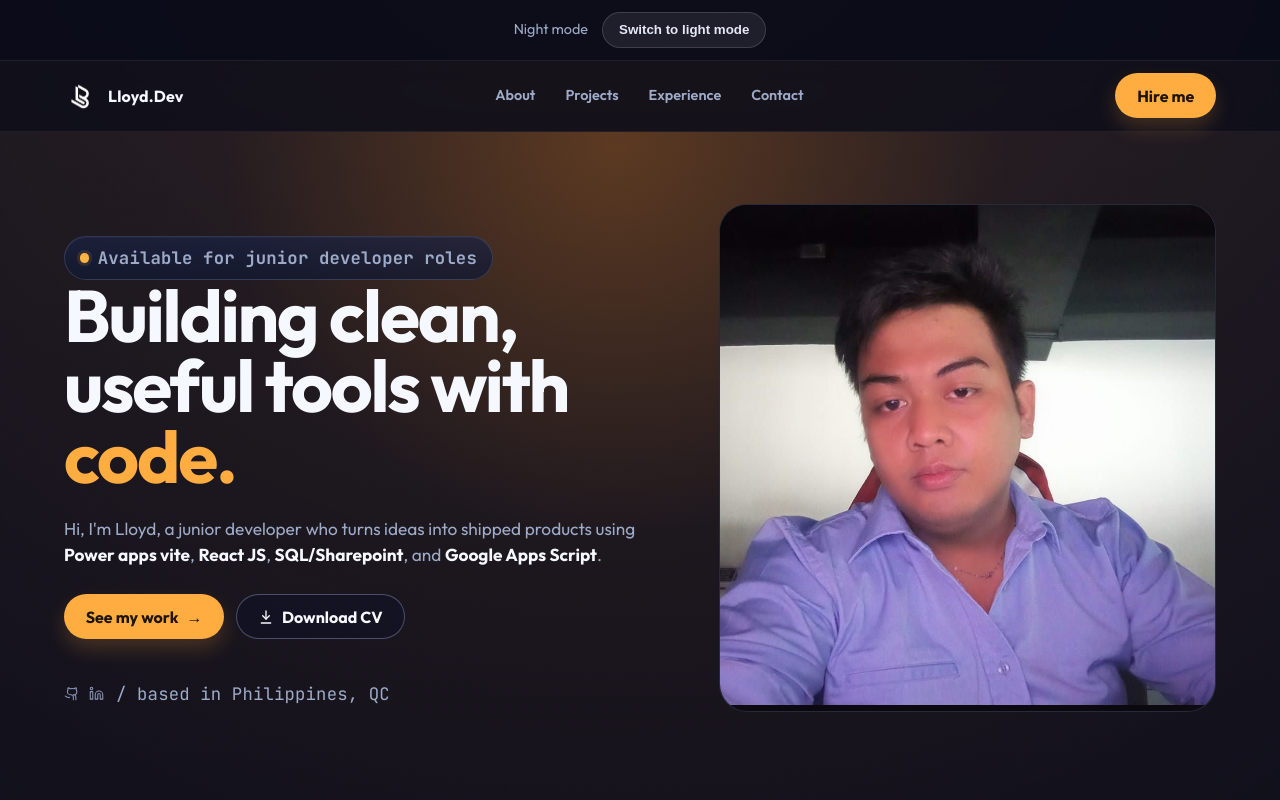
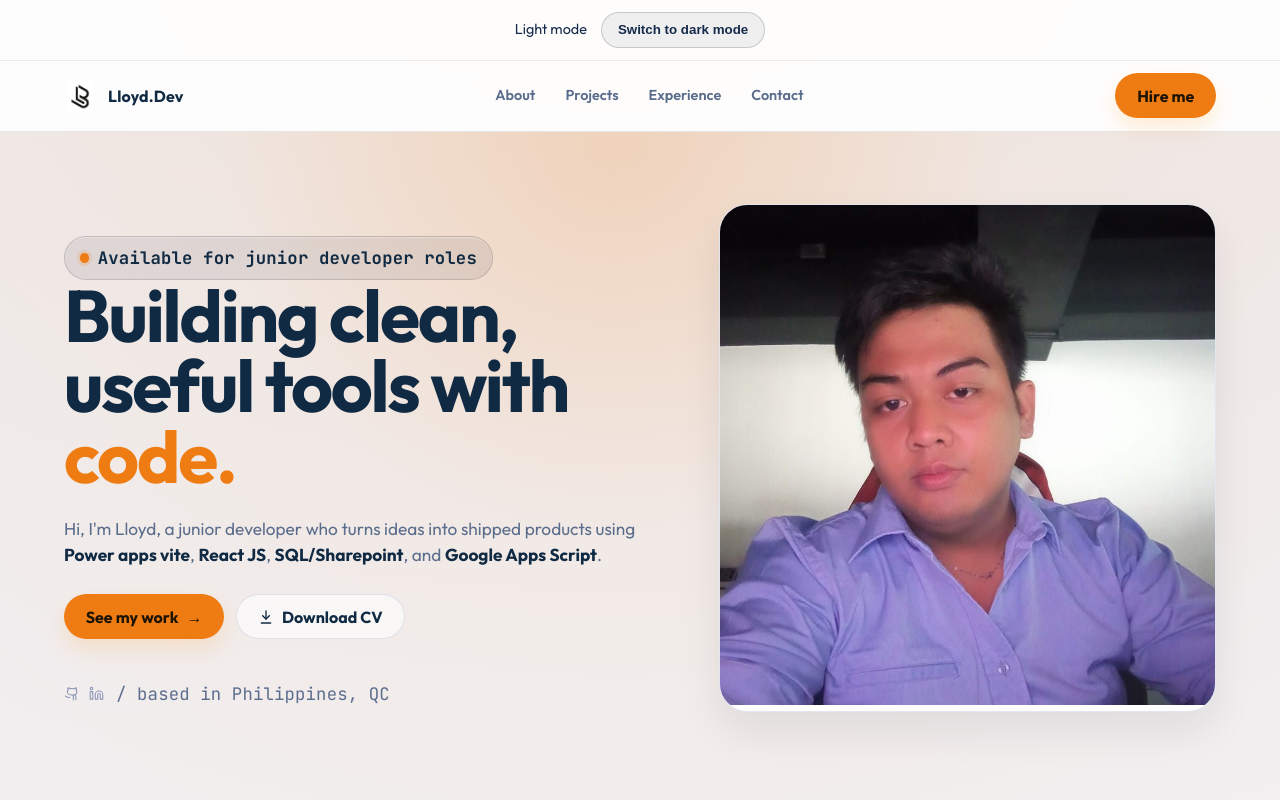
Before and after one commit to azkers74/MyPortfolio, a React (Vite) app: page / in a window 1280 px wide. Shown: the top 800 px of the page. Built offline with nearby package versions, Linux system fonts and the light colour scheme.

Commit message:
MyPortfolio V.5

```diff
--- a/src/App.css
+++ b/src/App.css
@@ -118,6 +118,12 @@
   box-shadow: 0 14px 24px rgba(15, 23, 42, 0.05);
 }
 
+.page-shell.light-mode .stat-card:hover {
+  transform: translateY(-2px);
+  border-color: rgba(239, 124, 18, 0.9);
+  box-shadow: inset 0 0 0 1px rgba(239, 124, 18, 0.12);
+}
+
 .page-shell.light-mode .project-card {
   background: rgba(255, 255, 255, 0.95);
   box-shadow: 0 16px 26px rgba(15, 23, 42, 0.08);
@@ -157,6 +163,14 @@
   border-color: rgba(99, 124, 170, 0.25);
   color: var(--title);
   background: rgba(15, 23, 42, 0.08);
+}
+
+.page-shell.light-mode .skill-tags li:hover,
+.page-shell.light-mode .skill-tags li:focus-visible {
+  border-color: rgba(239, 124, 18, 0.9);
+  color: #ef7c12;
+  transform: translateY(-1px);
+  box-shadow: 0 0 0 1px rgba(239, 124, 18, 0.2);
 }
 
 .page-shell.light-mode .contact-card {
--- a/src/App.tsx
+++ b/src/App.tsx
@@ -9,11 +9,12 @@ interface Project {
 }
 
 function App() {
-  const [theme, setTheme] = useState<'dark' | 'light'>('dark')
+  const [theme, setTheme] = useState<'dark' | 'light'>('light')
   const [selectedProject, setSelectedProject] = useState<Project | null>(null)
   const [selectedImageIndex, setSelectedImageIndex] = useState(0)
   const [zoomedImage, setZoomedImage] = useState<string | null>(null)
   const portraitImageUrl = `${import.meta.env.BASE_URL}Lloyd.jpg`
+  const cvUrl = `${import.meta.env.BASE_URL}CV.pdf`
   const brandLogoUrl = `${import.meta.env.BASE_URL}${theme === 'dark' ? 'Logo1.png' : 'Logo2.png'}`
 
   const modalActive = Boolean(selectedProject || zoomedImage)
@@ -117,7 +118,7 @@ function App() {
                 <a className="btn btn-primary" href="#projects">
                   See my work <span className="btn-icon">→</span>
                 </a>
-                <a className="btn btn-outline" href="#contact">
+                <a className="btn btn-outline" href={cvUrl} download>
                   <svg className="btn-icon" viewBox="0 0 24 24" aria-hidden="true">
                     <path d="M12 3v12" />
                     <path d="m7 10 5 5 5-5" />
@@ -305,10 +306,8 @@ function App() {
                 <a className="btn btn-primary" href="mailto:azkers05@gmail.com">
                   azkers05@gmail.com
                 </a>
-                <a className="btn btn-outline" href="#top">
-                  Download CV
-                </a>
               </div>
+              <h3><strong>Contact #: 09242902830</strong></h3>
             </article>
           </div>
         </section>
```
Also changed, not shown: 1 other file (tests, documents, lock files or other folders).
